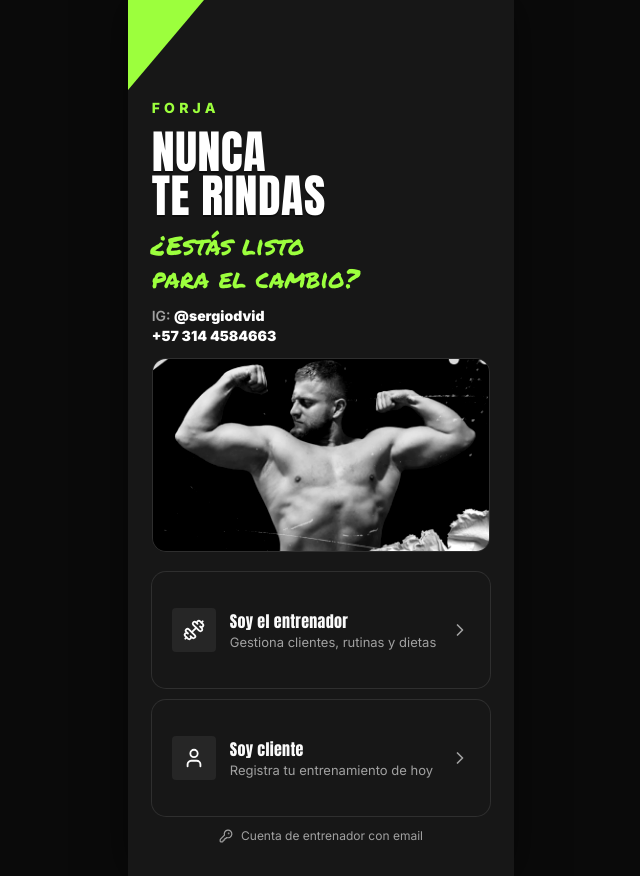
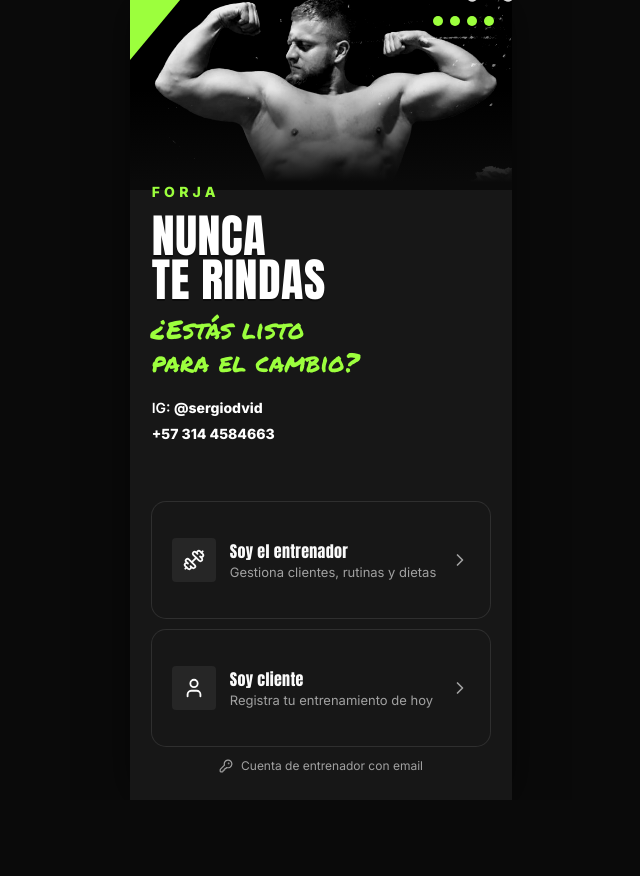
Before and after one commit to jeronimofontal95-ux/Gimnasio, a Next.js app: page / in a window 1280 px wide. Shown: the whole page, without its empty margins (319-959 px from the left). After the commit the page ends 800 px from the top, so only its background shows below. Built offline with nearby package versions, Linux system fonts and the light colour scheme.

Commit message:
Home: compact top cover photo, same fonts

```diff
--- a/src/app/page.tsx
+++ b/src/app/page.tsx
@@ -35,44 +35,59 @@ function RoleCard({
 export default function Home() {
   return (
     <div className="forja-shell bg-[#0A0A0A]">
-      <div style={{ borderTop: "90px solid #9CFF3D", borderRight: "76px solid transparent", width: 0 }} />
-      <div className="flex flex-1 flex-col gap-3 px-6 pb-8 pt-2">
-        <p className="text-sm font-extrabold tracking-[0.3em]" style={{ color: "#9CFF3D" }}>
+      {/* Cover photo on top, compact */}
+      <div className="relative h-[190px] w-full shrink-0 overflow-hidden">
+        <Image
+          src="/trainer.jpg"
+          alt="Entrenador"
+          fill
+          className="object-cover grayscale contrast-[1.12]"
+          style={{ objectPosition: "center 15%" }}
+          priority
+        />
+        <div
+          className="absolute inset-x-0 bottom-0 z-[1] h-[100px]"
+          style={{ background: "linear-gradient(to bottom, rgba(10,10,10,0) 0%, #0A0A0A 92%)" }}
+        />
+        <div
+          className="absolute left-0 top-0 z-[2] h-0 w-0"
+          style={{ borderTop: "60px solid #9CFF3D", borderRight: "50px solid transparent" }}
+        />
+        <div className="absolute right-[18px] top-4 z-[2] flex gap-[7px]">
+          {[0, 1, 2, 3].map((i) => (
+            <span key={i} className="block h-[10px] w-[10px] rounded-full" style={{ background: "#9CFF3D" }} />
+          ))}
+        </div>
+      </div>
+
+      <div className="relative z-[2] -mt-2 px-[22px]">
+        <p className="mb-3 text-sm font-extrabold tracking-[0.3em]" style={{ color: "#9CFF3D" }}>
           FORJA
         </p>
         <h1
-          className="font-display text-[46px] uppercase leading-[0.95] text-white"
+          className="font-display mb-3 text-[46px] uppercase leading-[0.95] text-white"
           style={{ letterSpacing: "0.5px", textShadow: "0 2px 0 rgba(0,0,0,0.4)" }}
         >
           Nunca
           <br />
           te rindas
         </h1>
-        <p className="font-marker text-[26px] leading-[1.25]" style={{ color: "#9CFF3D" }}>
+        <p className="font-marker mb-5 text-[26px] leading-[1.25]" style={{ color: "#9CFF3D" }}>
           ¿Estás listo
           <br />
           para el cambio?
         </p>
-        <div className="text-sm font-semibold text-muted-foreground">
-          <p>
-            IG: <strong className="text-white">@sergiodvid</strong>
-          </p>
-          <p>
-            <strong className="text-white">+57 314 4584663</strong>
-          </p>
+        <div className="mb-5 flex flex-col gap-1.5 text-sm font-semibold text-white">
+          <span>
+            IG: <strong className="font-extrabold">@sergiodvid</strong>
+          </span>
+          <span>
+            <strong className="font-extrabold">+57 314 4584663</strong>
+          </span>
         </div>
-        <div className="overflow-hidden rounded-xl border border-border">
-          <Image
-            src="/trainer.jpg"
-            alt="Entrenador"
-            width={800}
-            height={450}
-            className="h-48 w-full object-cover grayscale contrast-[1.12]"
-            style={{ objectPosition: "center 15%" }}
-            priority
-          />
       </div>
-        <div className="mt-auto flex flex-col gap-3 pt-2">
+
+      <div className="relative z-[2] mt-auto flex flex-col gap-3 px-[22px] pb-[26px] pt-[10px]">
         <RoleCard
           href="/entrenador"
           icon={<Dumbbell size={22} />}
@@ -94,6 +109,5 @@ export default function Home() {
         </Link>
       </div>
     </div>
-    </div>
   );
 }
```
Lines whose indentation alone changed are shown as unchanged.
